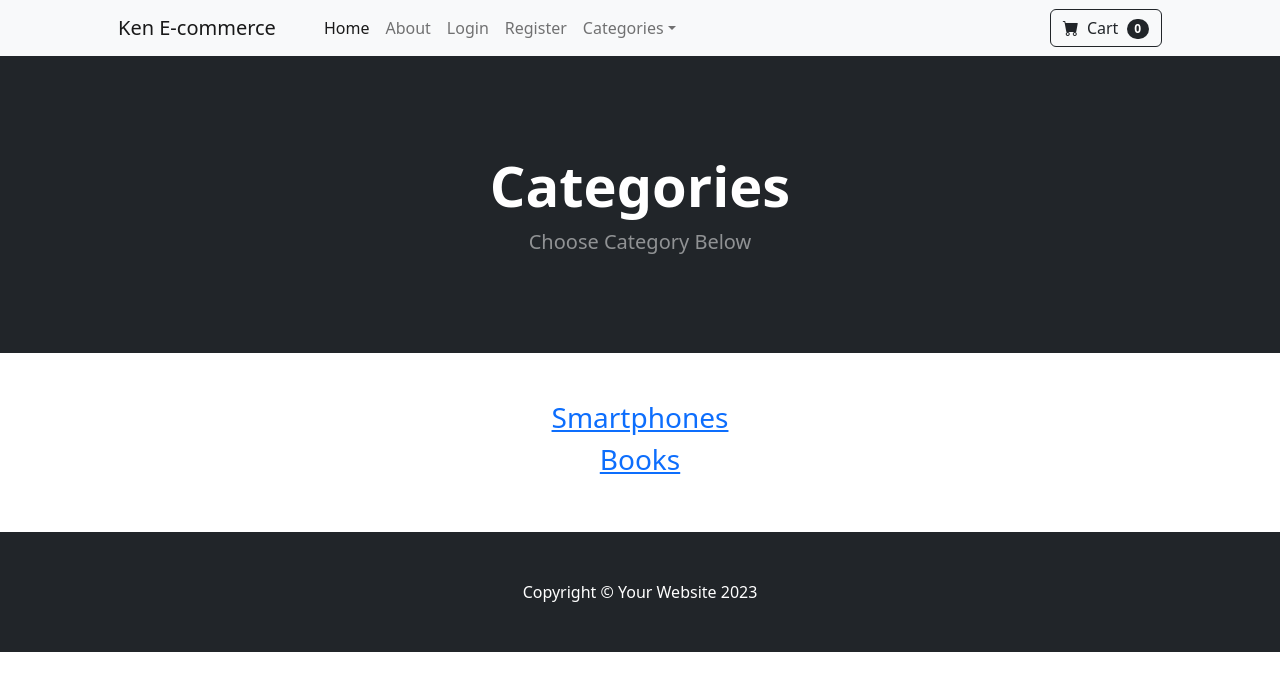
After one commit to Kenoyugi5/E-commerce, a Django app: page /category_summary/ in a window 1280 px wide. The commit adds this page. Shown: the top 691 px of the page. Run offline with Django 5.2, Linux system fonts and the light colour scheme; data comes from the database, SQL or seed files in the repository; some libraries are stand-ins or nearby versions.

Commit message:
Categories Directory Page

```diff
--- /dev/null
+++ b/store/templates/category_summary.html
@@ -0,0 +1,30 @@
+{% extends 'base.html' %}
+
+{% block content %}
+
+<body>
+    <!-- Header-->
+    <header class="bg-dark py-5">
+        <div class="container px-4 px-lg-5 my-5">
+            <div class="text-center text-white">
+                <h1 class="display-4 fw-bolder">Categories</h1>
+                <p class="lead fw-normal text-white-50 mb-0">Choose Category Below</p>
+            </div>
+        </div>
+    </header>
+
+    <div class="container">
+    	<div class="row">
+    		<center>
+    			<div class="col-8">
+    				<br><br>
+                    {% for category in categories %}
+                        <h3><a href="{% url 'category' category %}">{{ category }}</a></h3>
+                    {% endfor %}
+                    <br><br>
+    			</div>
+    		</center>
+    	</div>
+    </div>
+
+{% endblock %}
--- a/store/templates/navbar.html
+++ b/store/templates/navbar.html
@@ -22,7 +22,7 @@
                 <li class="nav-item dropdown">
                     <a class="nav-link dropdown-toggle" id="navbarDropdown" href="#" role="button" data-bs-toggle="dropdown" aria-expanded="false">Categories</a>
                     <ul class="dropdown-menu" aria-labelledby="navbarDropdown">
-                        <li><a class="dropdown-item" href="{% url 'home' %}">All Products</a></li>
+                        <li><a class="dropdown-item" href="{% url 'category_summary' %}">All Products</a></li>
                         <li><hr class="dropdown-divider" /></li>
                         <li><a class="dropdown-item" href="{% url 'category' 'Smartphones' %}">Smartphones</a></li>
                         <li><a class="dropdown-item" href="{% url 'category' 'Books' %}">Books</a></li>
--- a/store/urls.py
+++ b/store/urls.py
@@ -9,4 +9,5 @@ urlpatterns = [
     path('register/', views.register_user, name='register'),
     path('product/<int:pk>', views.product, name='product'),
     path('category/<str:foo>', views.category, name='category'),
+    path('category_summary/', views.category_summary, name='category_summary'),
 ]
--- a/store/views.py
+++ b/store/views.py
@@ -6,6 +6,11 @@ from django.contrib.auth.models import User
 from django.contrib.auth.forms import UserCreationForm
 from .forms import SignUpForm
 from django import forms
+
+
+def category_summary(request):
+	categories = Category.objects.all()
+	return render(request, 'category_summary.html', {"categories": categories})
 
 
 def category(request, foo):
```
